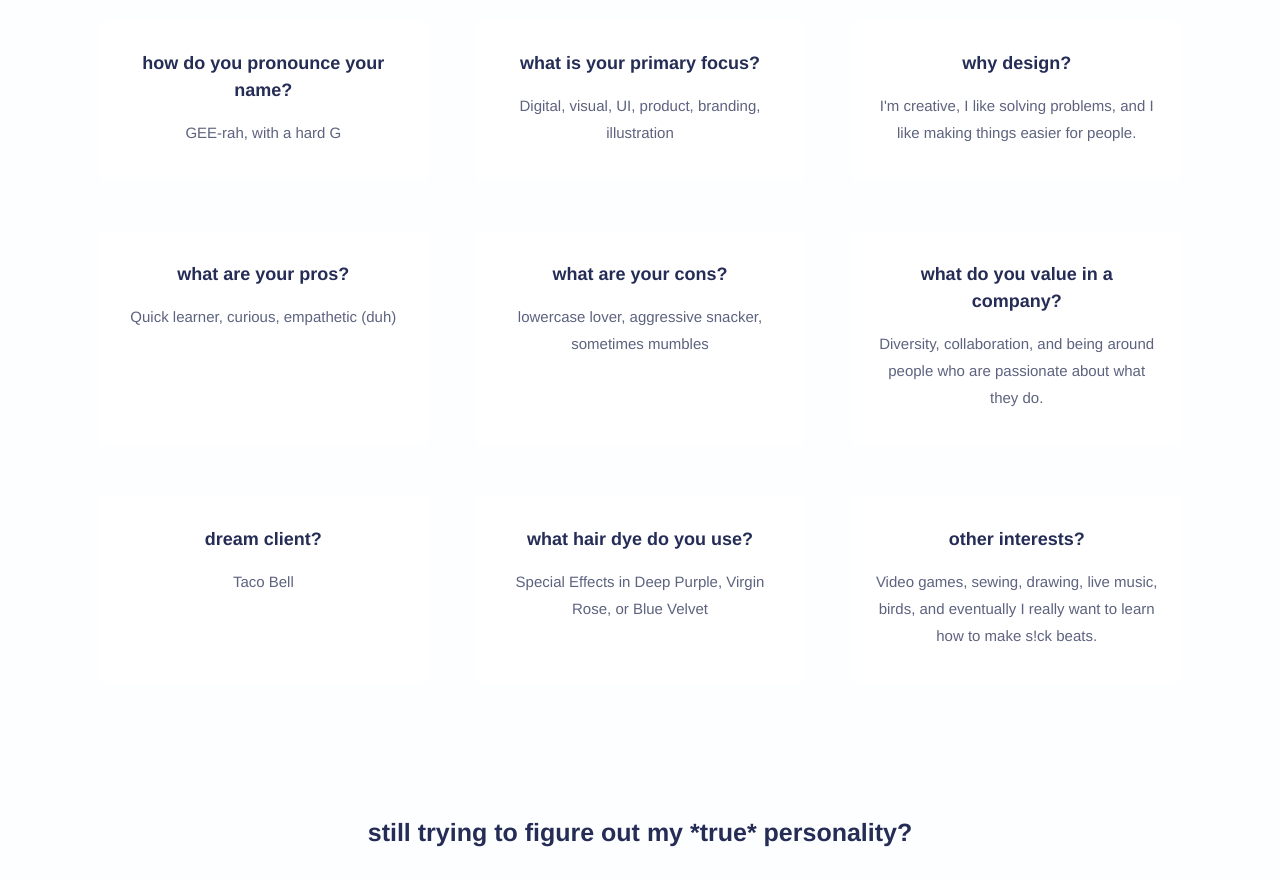
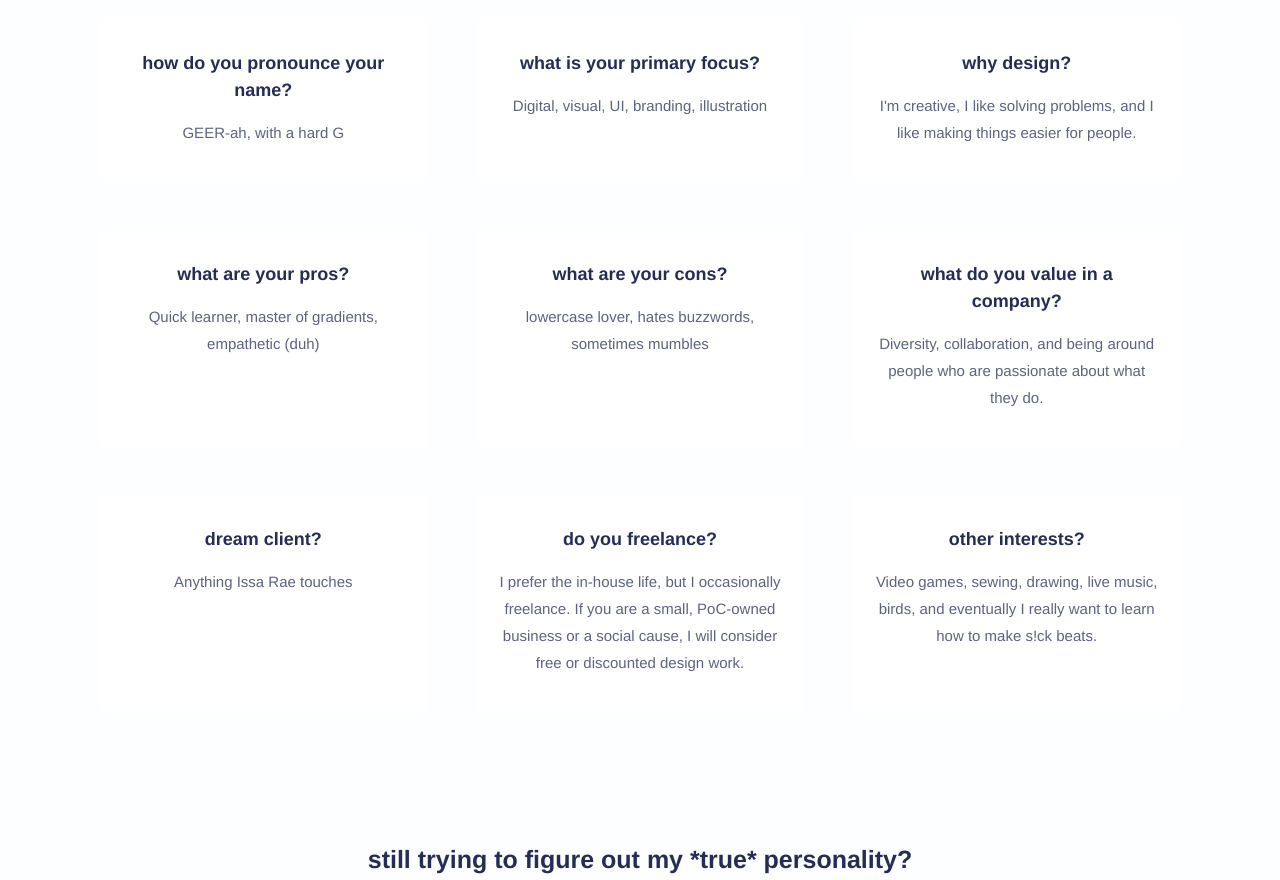
Before and after one commit to girapatel/sorry, a Jekyll site: the page built from faq/index.html, in a window 1280 px wide and 1400 px high. Shown: the part 520-1400 px from the top of the window. Built offline with Jekyll 4.4.1, drawn with Linux system fonts in a browser that asks for light colours.

Commit message:
FAQ
faq updates

```diff
--- a/faq/index.html
+++ b/faq/index.html
@@ -9,21 +9,21 @@ title: Frequently Asked Questions
 <main class="main-faq faq">
     <div>
     <h3>How do you pronounce your name?</h3>
-    <p>GEE-rah, with a hard G</p></div>
+    <p>GEER-ah, with a hard G</p></div>
     <div><h3>What is your primary focus?</h3>
-    <p>Digital, visual, UI, product, branding, illustration</p></div>
+    <p>Digital, visual, UI, branding, illustration</p></div>
     <div><h3>Why design?</h3>
     <p>I'm creative, I like solving problems, and I like making things easier for people.</p></div>
     <div><h3>What are your pros?</h3>
-    <p>Quick learner, curious, empathetic (duh)</p></div>
+    <p>Quick learner, master of gradients, empathetic (duh)</p></div>
     <div><h3>What are your cons?</h3>
-    <p>lowercase lover, aggressive snacker, sometimes mumbles</p></div>
+    <p>lowercase lover, hates buzzwords, sometimes mumbles</p></div>
     <div><h3>What do you value in a company?</h3>
     <p>Diversity, collaboration, and being around people who are passionate about what they do.</p></div>
     <div><h3>Dream client?</h3>
-    <p>Taco Bell</p></div>
-    <div><h3>What hair dye do you use?</h3>
-    <p>Special Effects in Deep Purple, Virgin Rose, or Blue Velvet</p></div>
+    <p>Anything Issa Rae touches</p></div>
+    <div><h3>Do you freelance?</h3>
+    <p>I prefer the in-house life, but I occasionally freelance. If you are a small, PoC-owned business or a social cause, I will consider free or discounted design work.</p></div>
     <div><h3>Other interests?</h3>
     <p>Video games, sewing, drawing, live music, birds, and eventually I really want to learn how to make s!ck beats.</p></div>
 </main>
```
